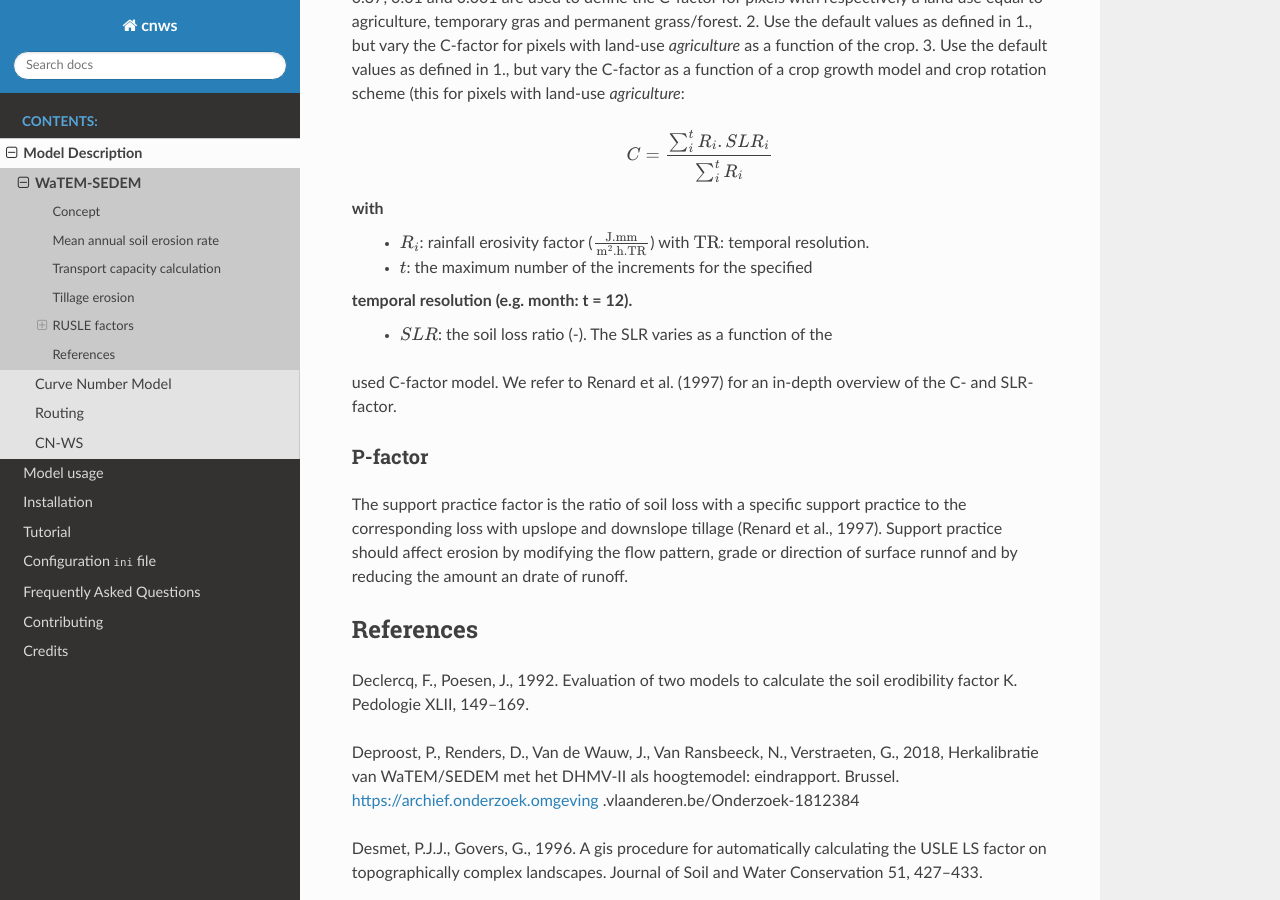
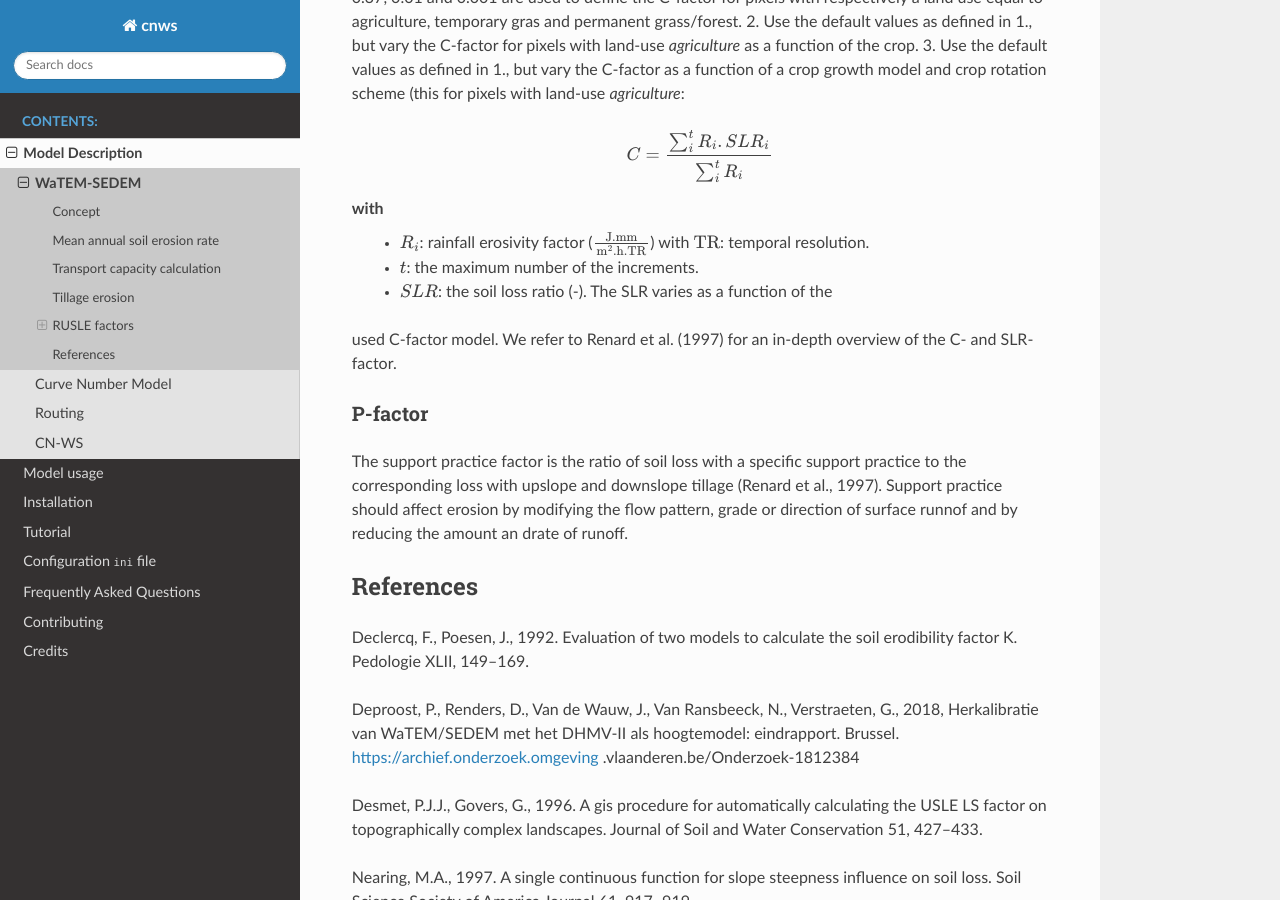
Before and after one commit to watem-sedem/watem-sedem, a Sphinx documentation site: the page built from docs/watem-sedem.rst, in a window 1280 px wide and 900 px high, scrolled down 4278 px. Built offline with Sphinx 7.4.7 and the Read the Docs theme 2.0.0, drawn with Linux system fonts in a browser that asks for light colours.

Commit message:
fixing small layout error

```diff
--- a/docs/watem-sedem.rst
+++ b/docs/watem-sedem.rst
@@ -238,8 +238,7 @@ with land-use `agriculture`:
 
 with
  - :math:`R_i`: rainfall erosivity factor (:math:`\frac{\text{J.mm}}{\text{m}^2.\text{h.TR}}`) with :math:`\text{TR}`: temporal resolution.
- - :math:`t`: the maximum number of the increments for the specified
-temporal resolution (e.g. month: t = 12).
+ - :math:`t`: the maximum number of the increments.
  - :math:`SLR`: the soil loss ratio (-). The SLR varies as a function of the
 used C-factor model. We refer to Renard et al. (1997) for an in-depth
 overview of the C- and SLR-factor.
```
